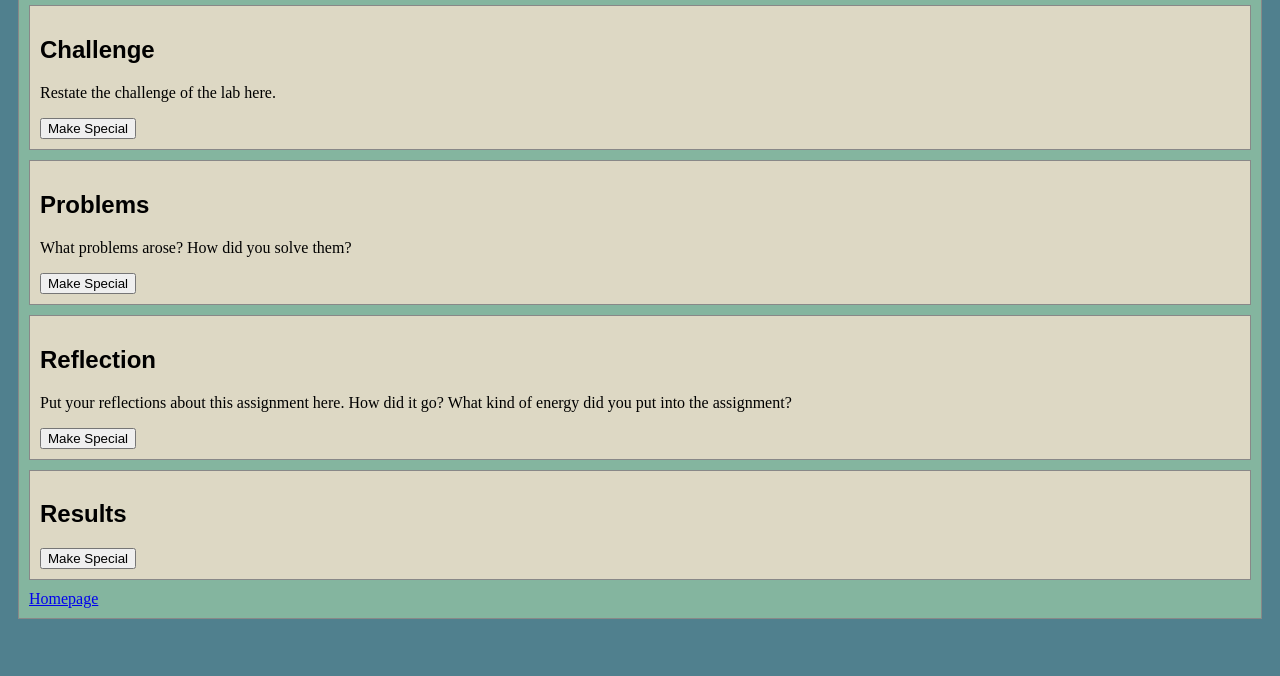
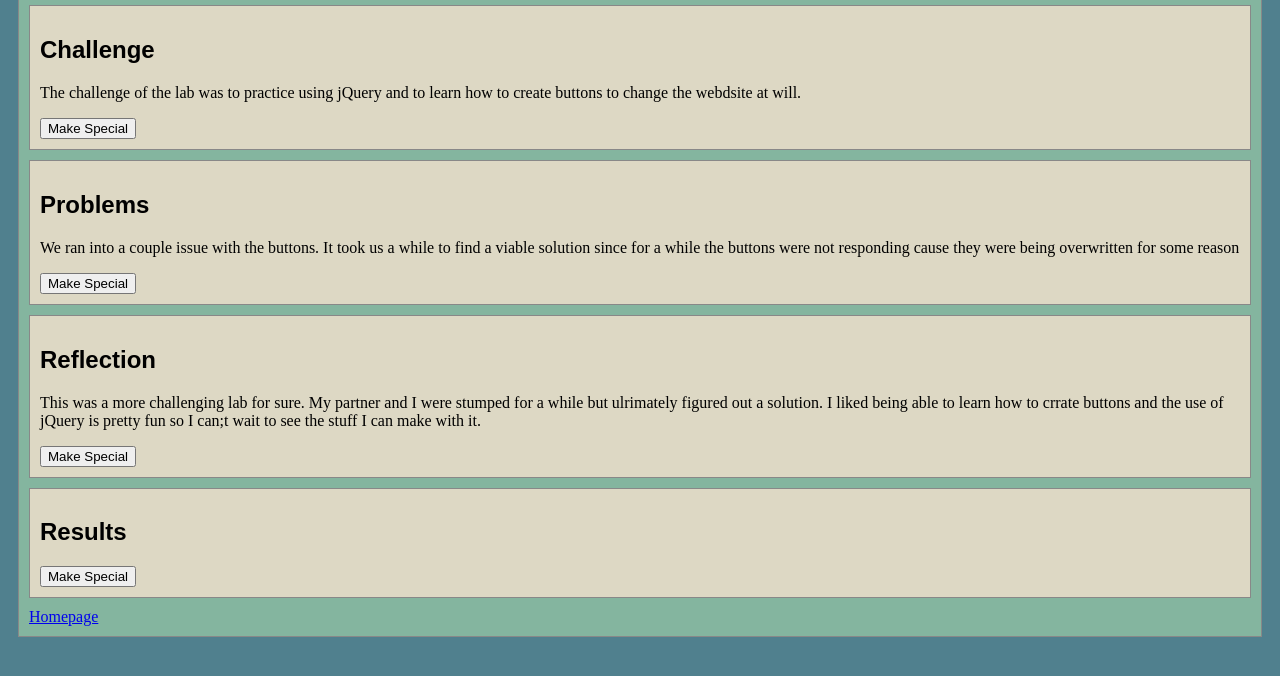
Before and after one commit to cripsyfRyfRy/art101, a plain HTML site: page lab9/index.html in a window 1280 px wide. Shown: the part 106-782 px from the top of the page. Drawn offline with nearby package versions, Linux system fonts and the light colour scheme.

Commit message:
Update index.html

```diff
--- a/lab9/index.html
+++ b/lab9/index.html
@@ -26,17 +26,17 @@
 			<h1>Lab 9: Libraries & jQuery</h1>
 			<div id="challenge">
 					<h2>Challenge</h2>
-					<p>Restate the challenge of the lab here.</p>
+					<p>The challenge of the lab was to practice using jQuery and to learn how to create buttons to change the webdsite at will.</p>
 			</div>
 
 			<div id="problems">
 					<h2>Problems</h2>
-					<p>What problems arose? How did you solve them? </p>
+					<p>We ran into a couple issue with the buttons. It took us a while to find a viable solution since for a while the buttons were not responding cause they were being overwritten for some reason </p>
 			</div>
 
 			<div id="reflection">
 					<h2>Reflection</h2>
-					<p>Put your reflections about this assignment here. How did it go? What kind of energy did you put into the assignment? </p>
+					<p>This was a more challenging lab for sure. My partner and I were stumped for a while but ulrimately figured out a solution. I liked being able to learn how to crrate buttons and the use of jQuery is pretty fun so I can;t wait to see the stuff I can make with it. </p>
 			</div>
 
 			<div id="results">
```
